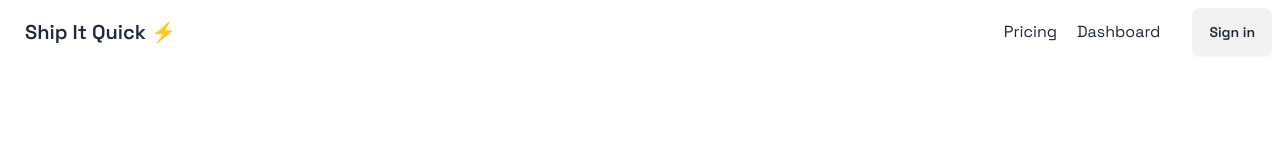
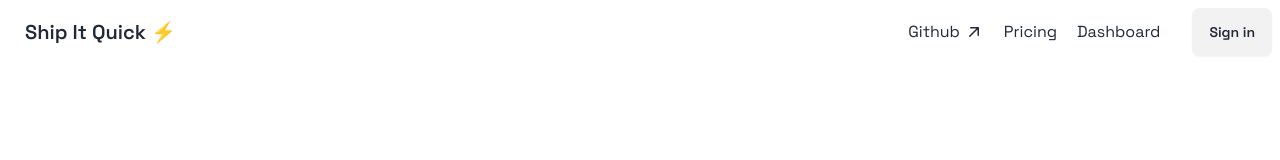
Before and after one commit to luije87/ship-it-quick, a Next.js app: page / in a window 1280 px wide. Shown: the top 160 px of the page. Built offline with nearby package versions, Linux system fonts and the light colour scheme; no server answers.

Commit message:
refactor: Add Github link to navigation in layout.tsx

```diff
--- a/app/(main)/layout.tsx
+++ b/app/(main)/layout.tsx
@@ -3,6 +3,7 @@ import { createClient } from "@/utils/supabase/server";
 import type { Metadata } from "next";
 import Link from "next/link";
 import { signOutAction } from "../actions";
+import { ArrowUpRightIcon } from "@heroicons/react/20/solid";
 
 export const metadata: Metadata = {
   title: "Ship it Quick",
@@ -29,6 +30,16 @@ export default async function RootLayout({
         </div>
         <div className="flex-none">
           <ul className="px-3 gap-5 flex mr-5">
+            <li className="hover:link">
+              <a
+                target="_blank"
+                href="https://github.com/luije87/ship-it-quick"
+                className="hover:link flex items-center justify-center gap-1"
+              >
+                Github
+                <ArrowUpRightIcon className="h-5 w-5" />
+              </a>
+            </li>
             <li className="hover:link">
               <Link href="/pricing" className="hover:link">
                 Pricing
--- a/package.json
+++ b/package.json
@@ -10,6 +10,7 @@
   },
   "dependencies": {
     "@headlessui/react": "^2.1.5",
+    "@heroicons/react": "^2.1.5",
     "@stripe/stripe-js": "^4.4.0",
     "@supabase/ssr": "^0.5.1",
     "@supabase/supabase-js": "^2.45.3",
```
Also changed, not shown: 1 other file (tests, documents, lock files or other folders).
